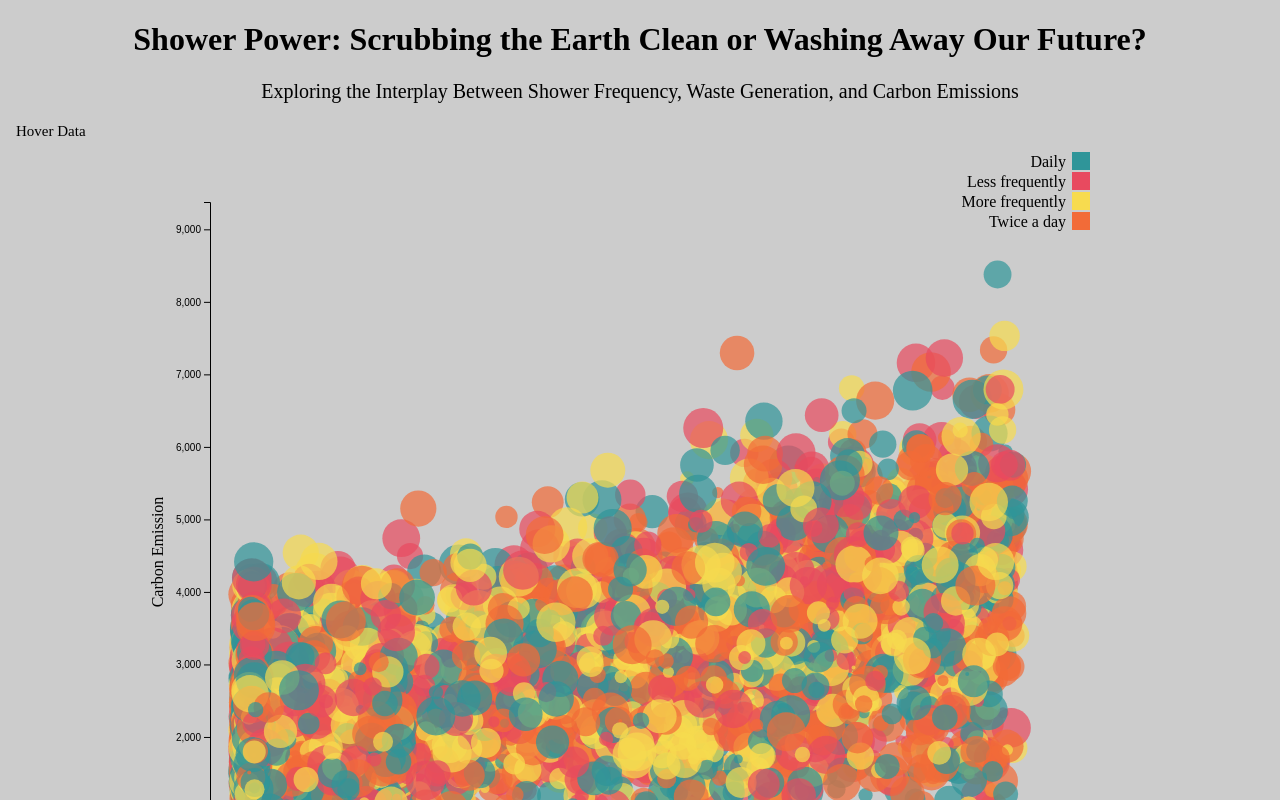
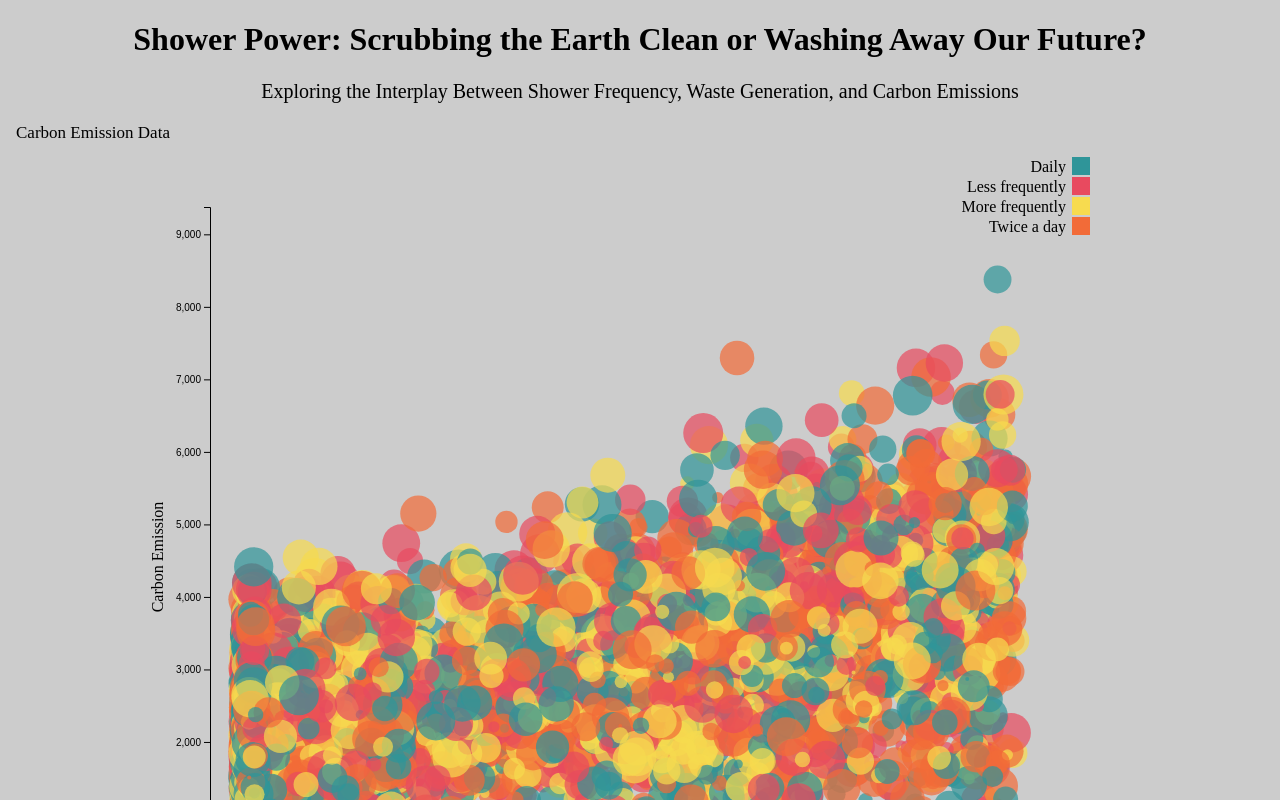
Before and after one commit to rharia/Carbon_emission, a SvelteKit app: page / in a window 1280 px wide. Shown: the top 800 px of the page. Built offline with nearby package versions, Linux system fonts and the light colour scheme.

Commit message:
Update App.svelte

```diff
--- a/src/components/App.svelte
+++ b/src/components/App.svelte
@@ -12,7 +12,7 @@
   }
   h2 {
     text-align: left;
-    font-size: 15px;
+    font-size: 17px;
     font-weight: normal;
 
   }
@@ -36,7 +36,7 @@
 
 <h1>Shower Power: Scrubbing the Earth Clean or Washing Away Our Future?</h1>
 <p>Exploring the Interplay Between Shower Frequency, Waste Generation, and Carbon Emissions</p>
-<h2>Hover Data</h2>
+<h2>Carbon Emission Data</h2>
 </body>
 
 <script>
```
